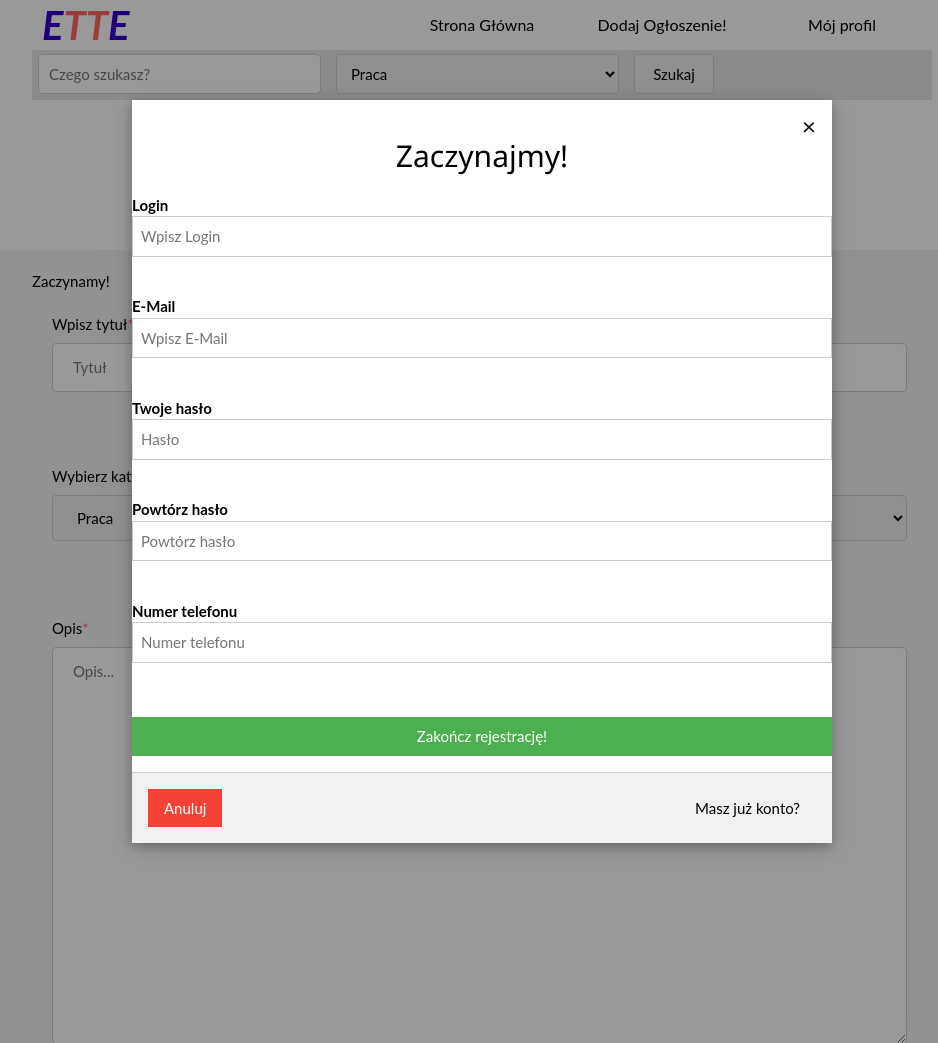
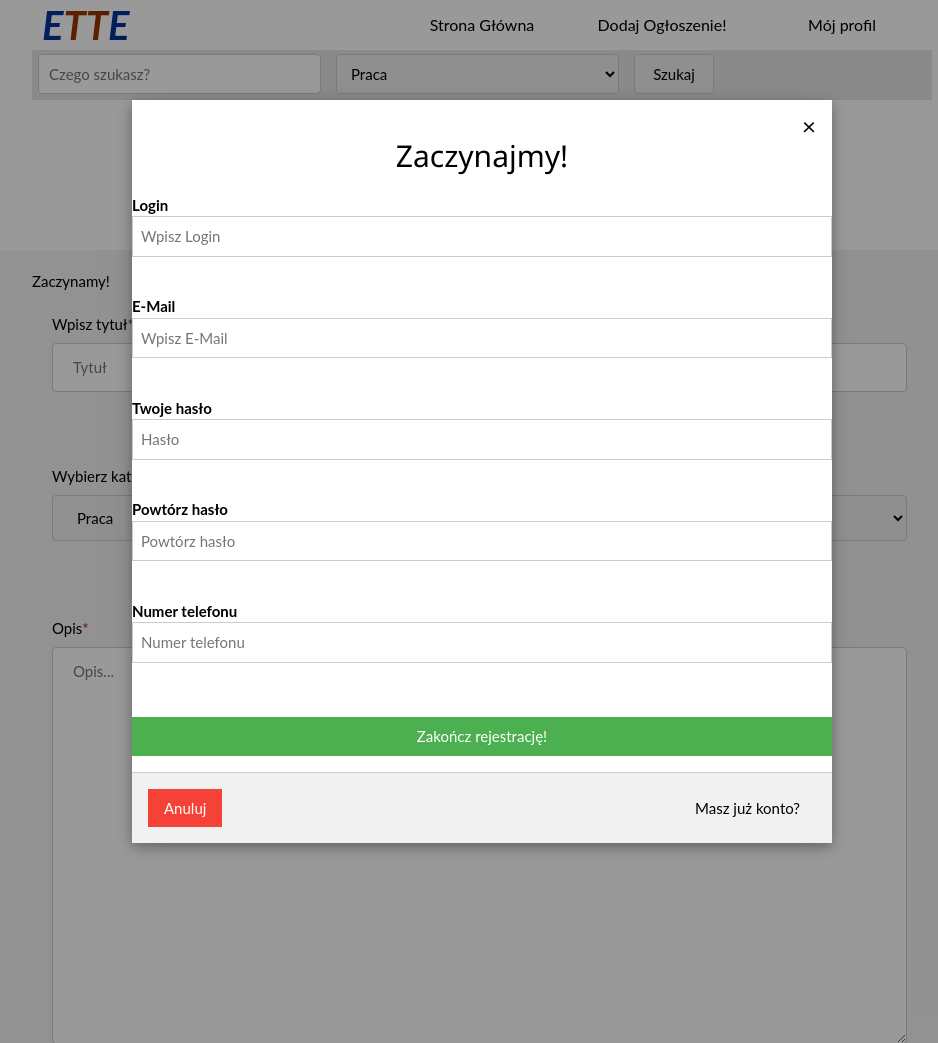
Before and after one commit to D3XT3RR/ette1, a PHP site: page /announAdd.php in a window 1280 px wide. Shown: the top 1043 px of the page, without its empty margins (158-1096 px from the left). Run offline with PHP 8.4, Linux system fonts and the light colour scheme; data that the repository does not hold is empty; some web fonts are replaced.

Commit message:
Update style/style.css

```diff
--- a/style/style.css
+++ b/style/style.css
@@ -12,6 +12,7 @@
   src:url(font/Lato-Regular.ttf);
   font-weight: bold;
 }
+
 
 
 body {
@@ -35,6 +36,8 @@ header{
   margin: 0 auto;
 }
 
+
+
 .header{
   background-color: white;
   min-height: 50px;
@@ -55,11 +58,11 @@ header{
 }
 
 .blue{
-  color: #3300cc;
+  color: #003399;
 }
 
 .red{
-  color: #ff6666;
+  color: #993300;
 }
 
 .menu{
@@ -174,19 +177,18 @@ a {
 /* TREŚĆ STRONY */
 
 section{
+  position: relative;
   background-color: #f2f2f2;
-  width: 100%;
-  /*min-height: 120vh;*/
+  min-height: 80vh;
   padding-bottom: 20px;
   padding-top: 20px;
-  display: flex;
   margin-left: auto;
   margin-right: auto;
   margin-top: 150px;
   margin-bottom: 0;
 
+
 }
-
 
 
 
@@ -195,7 +197,6 @@ section{
 footer{
   width: 100%;
   height: 250px;
-
   background-image: linear-gradient(#091834, #08142b);
   margin: 0;
   color: gray;
@@ -237,3 +238,22 @@ footer .auto {
   color: #f2f2f2;
   transition: all 0.8s ease;
 }
+
+
+
+
+
+section:before,
+section:after {
+    content:"";
+    display:table;
+}
+
+section {
+    clear:both;
+}
+
+/* For IE 6/7 (trigger hasLayout) */
+section {
+    zoom:1;
+}
```
